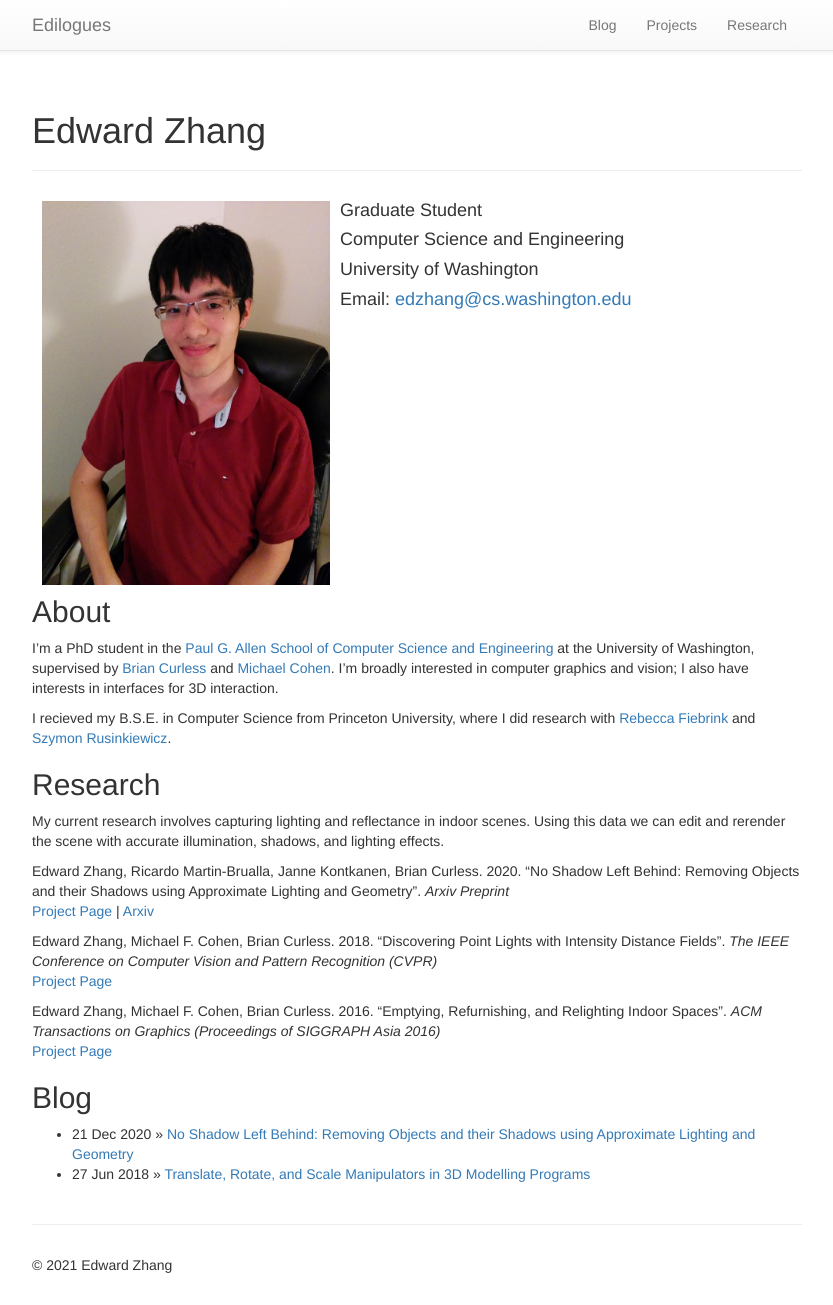
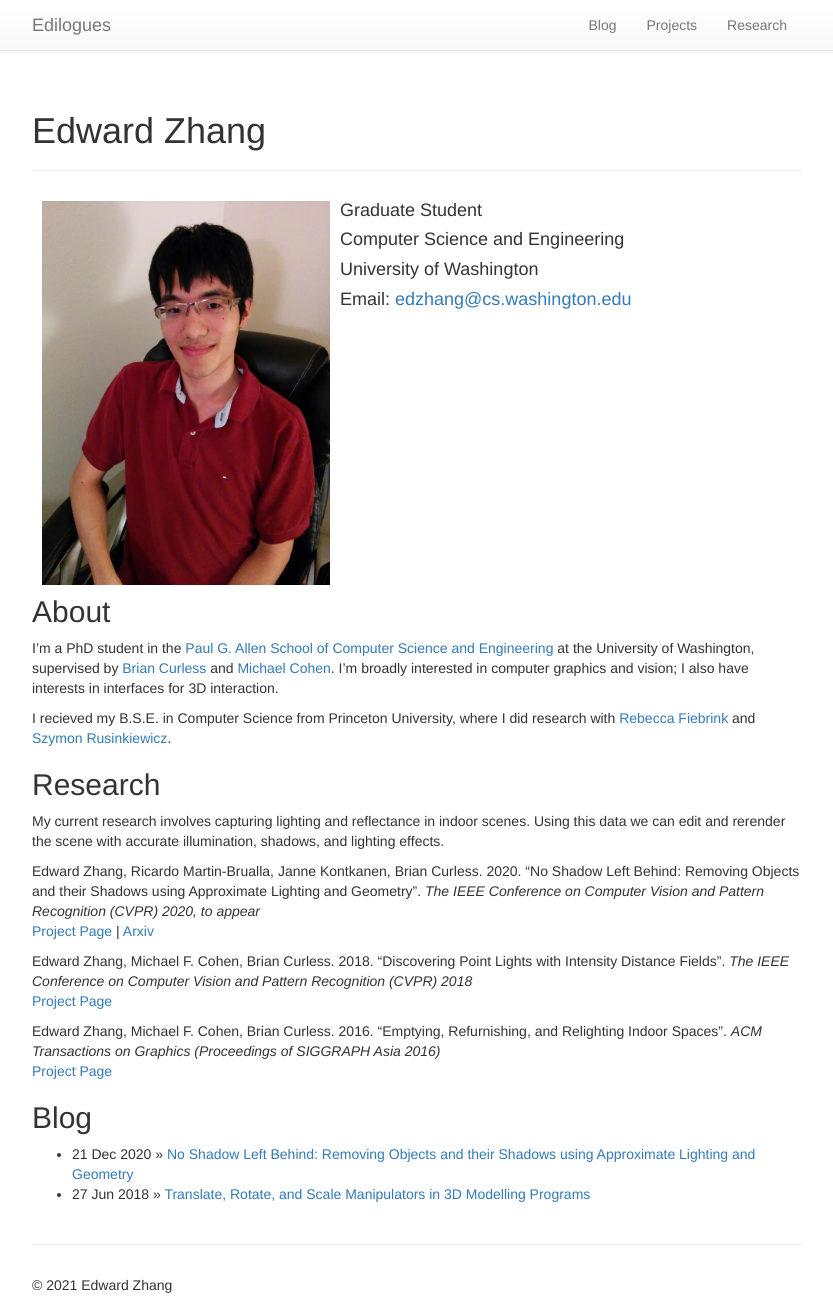
Before and after one commit to kyzyx/kyzyx.github.io, a Jekyll site: the page built from index.md, in a window 1280 px wide. Shown: the whole page, without its empty margins (223-1056 px from the left). Built offline with Jekyll 4.4.1, drawn with Linux system fonts in a browser that asks for light colours; nearby versions of some CDN libraries.

Commit message:
Update homepage citation with CVPR2021

```diff
--- a/index.md
+++ b/index.md
@@ -30,10 +30,10 @@ I recieved my B.S.E. in Computer Science from Princeton University, where I did
 My current research involves capturing lighting and reflectance in indoor scenes. Using this data we
 can edit and rerender the scene with accurate illumination, shadows, and lighting effects.
 
-Edward Zhang, Ricardo Martin-Brualla, Janne Kontkanen, Brian Curless. 2020. "No Shadow Left Behind: Removing Objects and their Shadows using Approximate Lighting and Geometry". <i>Arxiv Preprint</i><br>
+Edward Zhang, Ricardo Martin-Brualla, Janne Kontkanen, Brian Curless. 2020. "No Shadow Left Behind: Removing Objects and their Shadows using Approximate Lighting and Geometry". <i>The IEEE Conference on Computer Vision and Pattern Recognition (CVPR) 2020, to appear</i><br>
 [Project Page]({% post_url 2020-12-21-no-shadow-left-behind-removing-objects-and-their-shadows-using-approximate-lighting-and-geometry %}) | [Arxiv](https://arxiv.org/abs/2012.10565)
 
-Edward Zhang, Michael F. Cohen, Brian Curless. 2018.  "Discovering Point Lights with Intensity Distance Fields". <i>The IEEE Conference on Computer Vision and Pattern Recognition (CVPR)</i><br>
+Edward Zhang, Michael F. Cohen, Brian Curless. 2018.  "Discovering Point Lights with Intensity Distance Fields". <i>The IEEE Conference on Computer Vision and Pattern Recognition (CVPR) 2018</i><br>
 [Project Page]({% post_url 2018-03-28-discovering-point-lights-with-intensity-distance-fields %})
 
 Edward Zhang, Michael F. Cohen, Brian Curless. 2016. "Emptying, Refurnishing, and Relighting Indoor Spaces". <i>ACM Transactions on Graphics (Proceedings of SIGGRAPH Asia 2016)</i> <br>
```
